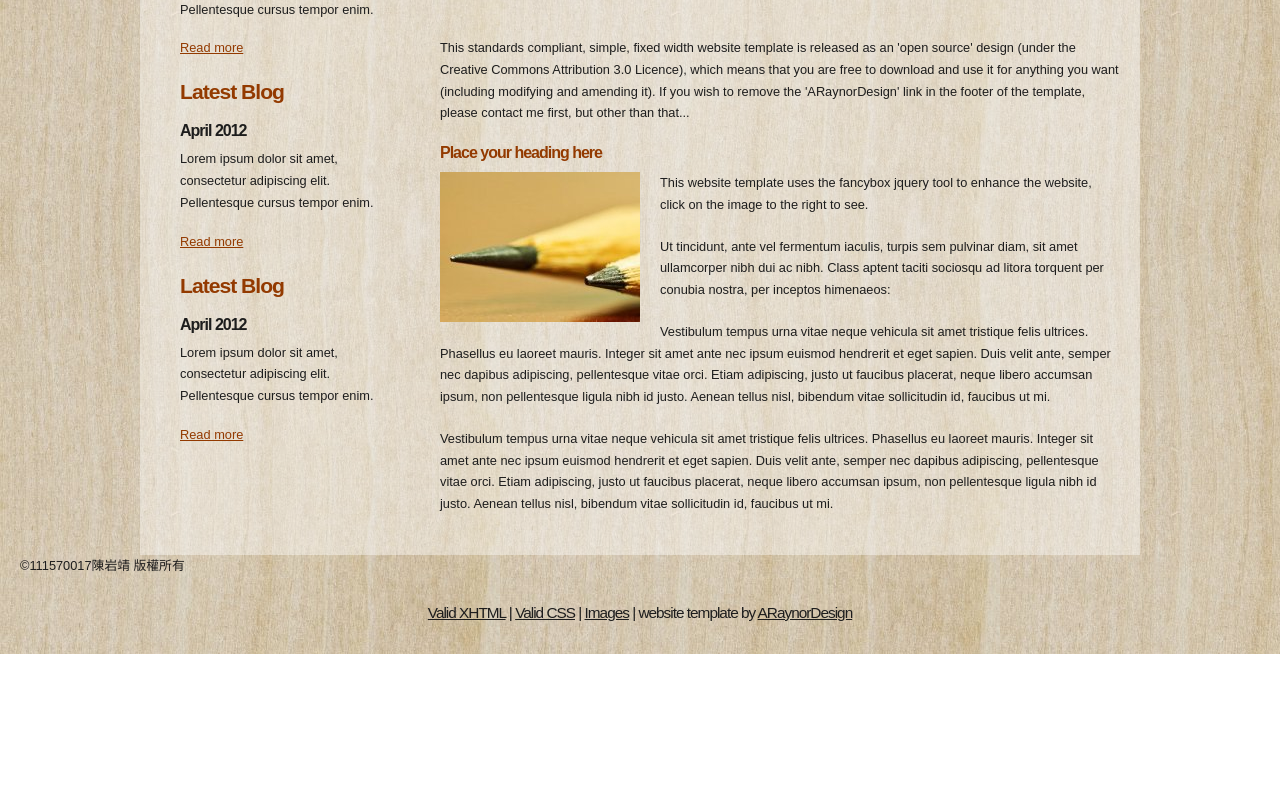
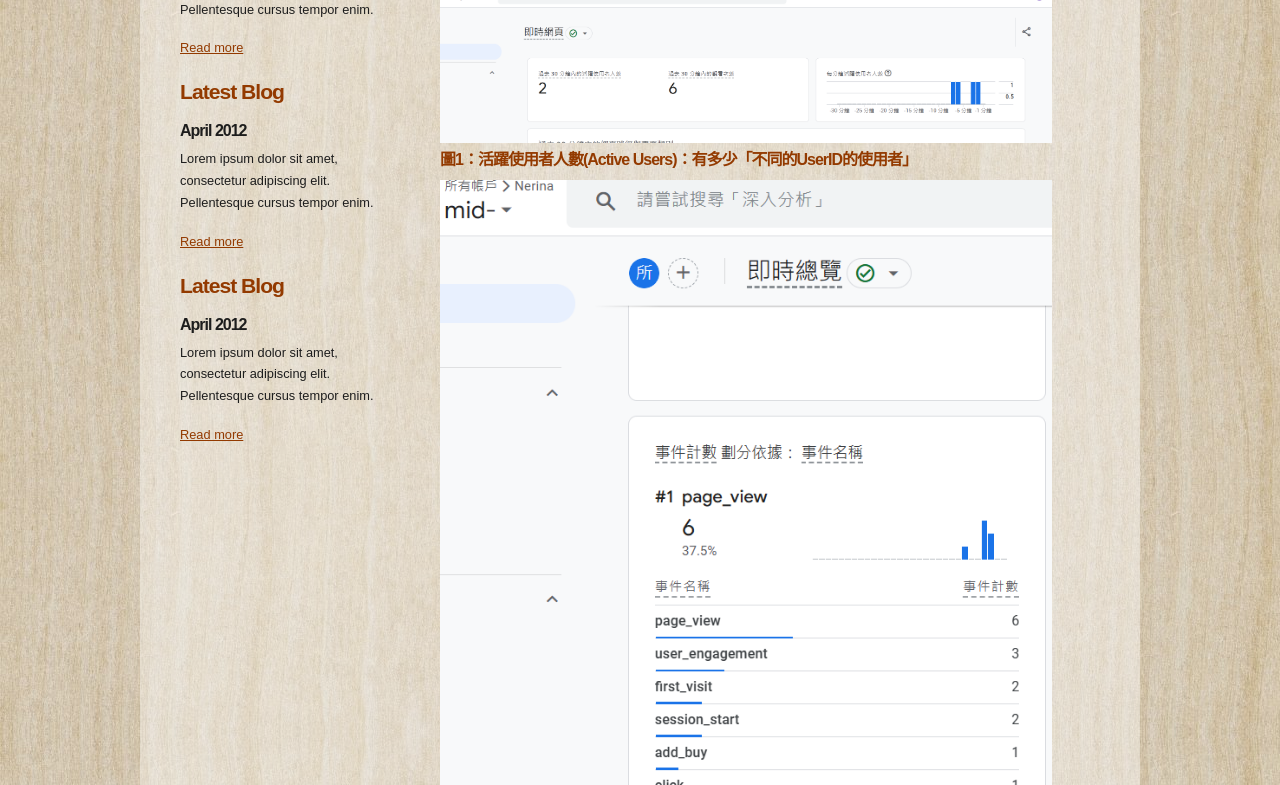
Before and after one commit to yanj-30/mid, a plain HTML site: page a6.html in a window 1280 px wide. Shown: the part 518-1303 px from the top of the page. Before the commit the page ends 1172 px from the top, so only its background shows below. Drawn offline with Linux system fonts and the light colour scheme.

Commit message:
Add files via upload

```diff
--- a/a6.html
+++ b/a6.html
@@ -70,13 +70,13 @@
           <h1 class="s1">GA圖片</h1>
           <hr>
           <a href="https://www.newebpay.com/website/Page/content/service_creditcard" class="s2">下單購買（使用藍新金流Newebpay）</a>
-          <img>
-          <h1></h1>
-          <img>
-          <h1></h1>
+          <img src="images/GA-1.png" width="90%">
+          <h3>圖1：活躍使用者人數(Active Users)：有多少「不同的UserID的使用者」</h3>
+          <img src="images/GA-2.png" width="90%">
+          <h3>圖2：page_view(頁面瀏覽)</h3>
 
 
-          <p>This standards compliant, simple, fixed width website template is released as an 'open source' design (under the Creative Commons Attribution 3.0 Licence), which means that you are free to download and use it for anything you want (including modifying and amending it). If you wish to remove the 'ARaynorDesign' link in the footer of the template, please contact me first, but other than that...</p>
+          <p>看起來很簡單是吧 鬼知道我寫了多久= =</p>
           <h3>Place your heading here</h3>
           <div style="width:200px; float:left; padding: 0px 20px 10px 0px;"><img alt="image" src="images/image.jpg" /></div>
           <p>This website template uses the fancybox jquery tool to enhance the website, click on the image to the right to see. </p>
```
